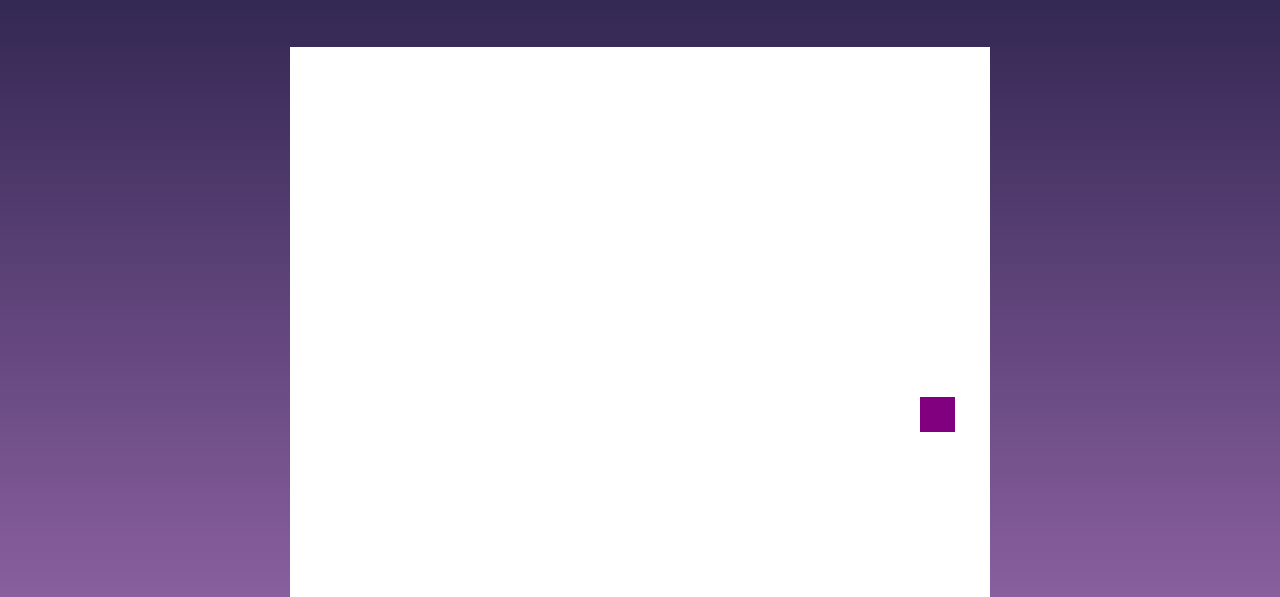
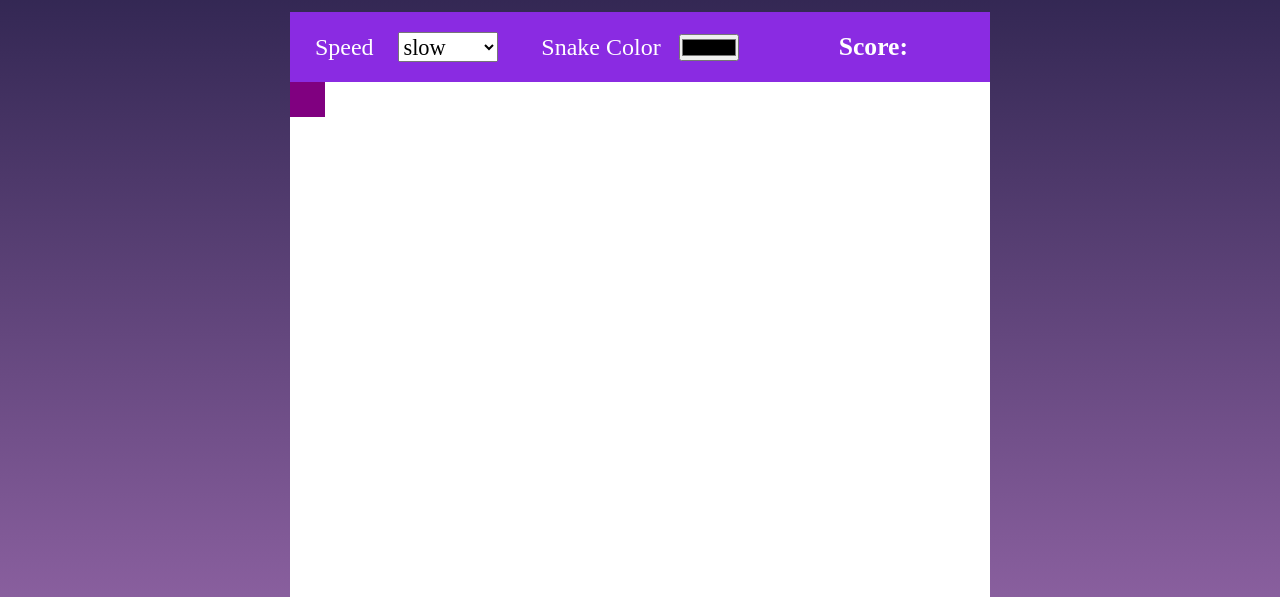
Before and after one commit to shemesh-noga/games-website, a plain HTML site: page html/snake.html in a window 1280 px wide. Shown: the part 203-800 px from the top of the page. Drawn offline with Linux system fonts and the light colour scheme.

Commit message:
snake works before eating

```diff
--- a/css/home.css
+++ b/css/home.css
@@ -105,7 +105,7 @@ header nav ul a{
 }
 
 nav ul a{
-    transition: all 0.2s linear 0.03s;
+    transition: all 0.2s linear 0.05s;
 }
 
 nav ul a:hover {
--- a/css/snake.css
+++ b/css/snake.css
@@ -1,13 +1,14 @@
 main{
     display: flex;
+    flex-direction: column;
     width: 100%;
     justify-content: center;
     align-items: center;
     align-content: center;
+    height: 800px;
 }
 
 #snakeBoard{
-    margin-top: 50px;
     background-color: white;
     width: 700px;
     height: 700px;
@@ -17,11 +18,54 @@ main{
     grid-template-rows: repeat(20, 1fr);
 }
 
-#snake{
+#snakeBoard div{
     background-color: purple;
     position: absolute;
     width: 35px;
     height: 35px;
-    left: 350px;
-    top: 350px;
+    left: 0px;
+    top: 0px;
 }
+
+#controlsContainer{
+    background-color: blueviolet;
+    width: 700px;
+    height: 70px;
+    display: flex;
+    flex-direction: row;
+    justify-content: space-between;
+}
+
+#controlsContainer div{
+    width: 33.333%;
+    display: flex;
+    flex-direction: row;
+    justify-content: space-evenly;
+    align-items: center;
+}
+
+#controlSpeed select{
+    width: 100px;
+    height: 30px;
+    font-size: 1.4rem;
+    color: black;
+}
+
+#controlsContainer label, #controlsContainer p{
+    font-size: 1.5rem;
+}
+
+option{
+    color: black;
+    font-size: 1.4rem;
+}
+
+#color{
+    width: 60px;
+}
+
+#controlScore p{
+    font-weight: 700;
+    font-size: 1.6rem;
+
+}
--- a/html/snake.html
+++ b/html/snake.html
@@ -16,7 +16,7 @@
             </section>
         </div>
         <div id="img-container">
-            <a href="#"><img src="/img/logo-light.png" alt="shmaymon logo"></a>
+            <a href="/html/home.html"><img src="/img/logo-light.png" alt="shmaymon logo"></a>
         </div>
         <nav>
             <ul>
@@ -28,6 +28,24 @@
     </header>
 
     <main>
+        <div id="controlsContainer">
+            <div id="controlSpeed">
+                <label for="speeds">Speed</label>
+                <select id="speeds">
+                    <option value="slow">slow</option>
+                    <option value="medium">medium</option>
+                    <option value="hard">hard</option>
+                    <option value="mega">mega</option>
+                </select>
+            </div>
+            <div id="controlColor">
+                <label for="color">Snake Color</label>
+                <input type="color" id="color" name="color">
+            </div>
+            <div id="controlScore">
+                <p>Score: </p>
+            </div>
+        </div>
         <div id="snakeBoard">
             <div id="snake"></div>
         </div>
@@ -36,9 +54,6 @@
     <script src="/js/snake.js"></script>
 
 
-    <br><br><br><br>
-    <footer>
-        bla bla
-    </footer>
+
 </body>
 </html>
--- a/js/snake.js
+++ b/js/snake.js
@@ -1,10 +1,73 @@
 let snake = document.getElementById("snake");
-let posX = 70
-snake.style.left = posX + "px";
+let snakeBoard = document.getElementById("snakeBoard")
+let posX = 0;
+let posY = 0;
+let direction = "right";
+var speed = "slow";
+var speedVal = 550;
+let speeds = document.getElementById("speeds");
+let snakeSize = 3;
 
-function changeX(){
-    posX += 35
-    return snake.style.left = posX + "px";
+// speeds.addEventListener("click", () => {
+//     speeds.addEventListener("change", () => {
+//       changeSpeed();
+//     });
+// });
+
+// function changeSpeed() {
+//     var speed = document.getElementById("speeds").value;
+//     if (speed == "slow") {speedVal = 550}
+//     if (speed == "medium") {speedVal = 300}
+//     if (speed == "hard") {speedVal = 200}
+//     if (speed == "mega") {speedVal = 50}
+//     return speedVal;
+// }
+
+
+
+addEventListener("keydown", (e) => {
+    if (e.key == "ArrowRight") {
+        direction = "right"
+    }
+    if (e.key == "ArrowLeft") {
+        direction = "left"
+    }
+    if (e.key == "ArrowUp") {
+        direction = "up"
+    }
+    if (e.key == "ArrowDown") {
+        direction = "down"
+    }
+})
+
+
+function checkDirection() {
+    if (direction === "right") {
+        posX += 35
+    }
+    if (direction === "left") {
+        posX -= 35
+    }
+    if (direction === "up") {
+        posY -= 35
+    }
+    if (direction === "down") {
+        posY += 35
+    }
 }
 
-setInterval(changeX, 300)
+function changePos(){
+    checkDirection()
+    snake.style.left = posX + "px";
+    snake.style.top = posY + "px";
+}
+
+
+// creates the snake body
+for(let j = 0 ; j < snakeSize ; j++){
+    const div = document.createElement("div");
+    snakeBoard.appendChild(div);
+}
+
+
+// setInterval(changePos, speedVal);
```
